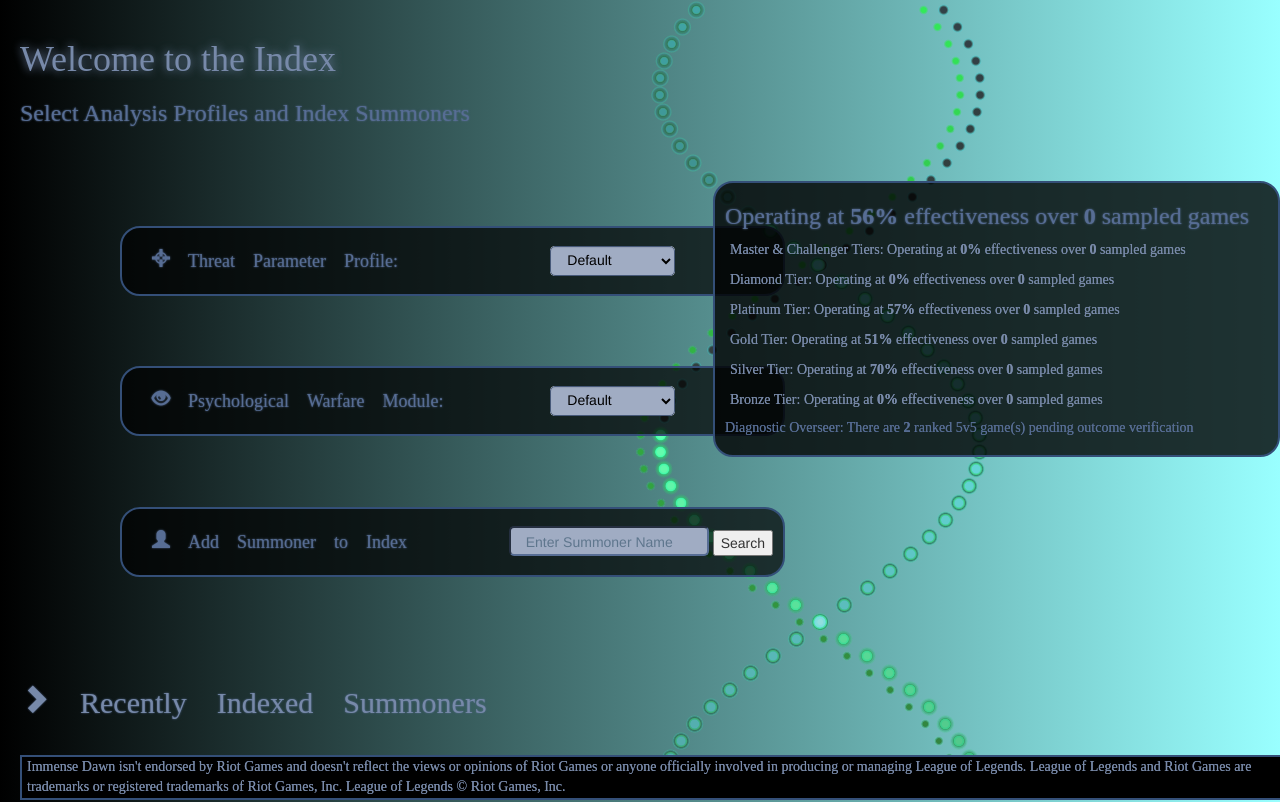
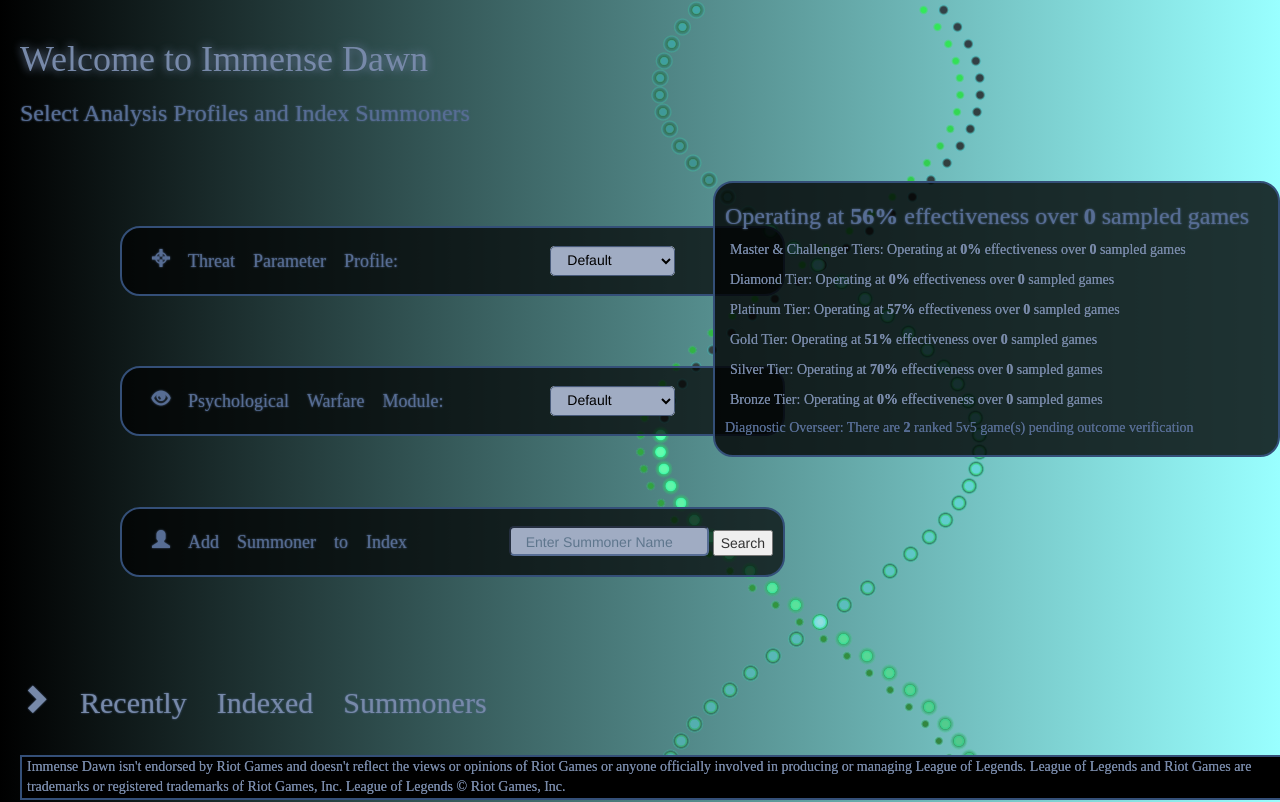
Before and after one commit to AggravatedAstronomer/Immense-Dawn, a Django app: page / in a window 1280 px wide. Run offline with Django 3.2, Linux system fonts and the light colour scheme; data comes from the database, SQL or seed files in the repository; data that the repository does not hold is empty; parts of the project's set-up code (start-up, migrations or seed data) failed here and were passed over; some libraries are stand-ins or nearby versions.

Commit message:
Gave it its rightful title :)

```diff
--- a/StatTracker/templates/StatTracker/index.html
+++ b/StatTracker/templates/StatTracker/index.html
@@ -4,7 +4,7 @@
 {% block content %}
 <canvas id="canvas"></canvas>
 <br>
-<h1 id="main-header">Welcome to the Index</h1>
+<h1 id="main-header">Welcome to Immense Dawn</h1>
 <h3 id="index-sub-heading">Select Analysis Profiles and Index Summoners</h3>
 <br>
 <div class="contained-data-section" style="float: right">
```
